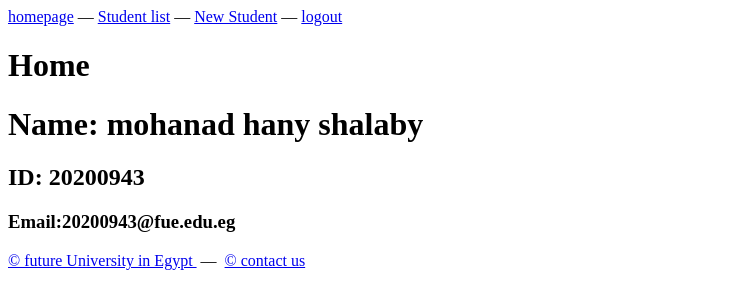
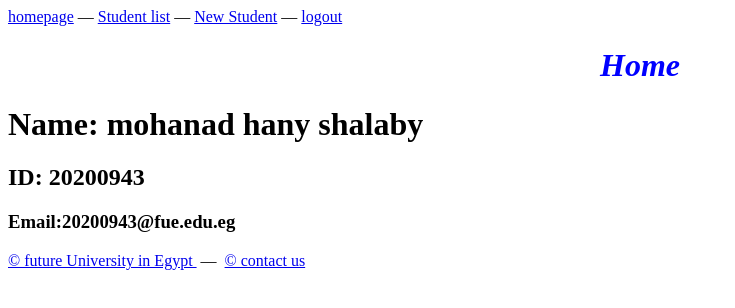
Before and after one commit to 20200943mohanadhanyshalaby/20200943-mohanad-hany-shalaby, a plain HTML site: page index.html in a window 1280 px wide. Shown: the whole page, without its empty margins (0-735 px from the left). Drawn offline with Linux system fonts and the light colour scheme.

Commit message:
20200943MHS

```diff
--- a/index.html
+++ b/index.html
@@ -1,6 +1,15 @@
 <html>
     <head>
         <title>homepage</title>
+        <style>
+            .title
+            {
+                text-align: center;
+                color: blue;
+                font-size: xx-large ;
+                font-style: italic;
+            }
+        </style>
     </head>
     <body>
         <!-- nav-->
@@ -12,7 +21,7 @@
 
 
         <!--section-->
-        <h1 class="title"  id="specialTitle">Home</h1>
+        <h1 class="title">Home</h1>
         <h1>Name: mohanad hany shalaby</h1>
         <h2>ID: 20200943</h2>
         <h3>Email:20200943@fue.edu.eg</h3>
```
